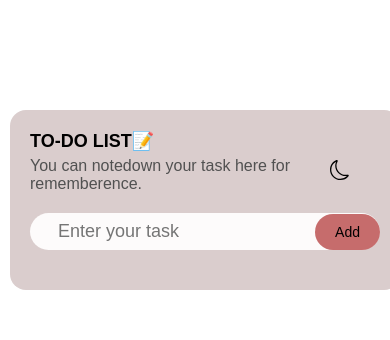
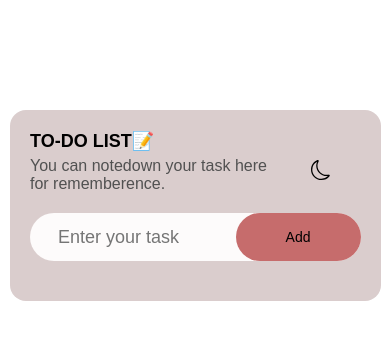
Before and after one commit to HariniSubramani/To-Do-List, a plain HTML site: page index.html in a window 390 px wide. Drawn offline with Linux system fonts and the light colour scheme.

Commit message:
fullrespnosive

```diff
--- a/style.css
+++ b/style.css
@@ -171,14 +171,25 @@ body {
    /* Media Query for Responsive Design */
 @media (max-width: 768px) {
     .container {
-        width: 100%;
+        width: 95%;
         padding: 10px;
+        margin-right: 10px;
     }
     .row input {
         padding: 8px;
     }
+    input {
+        width: 100%;
+        margin-left: 20px;
+        margin-right: 20px;
+        border: none;
+        outline: none;
+        font-size: 18px;
+
+        background-color: transparent;
+       }
     .btn {
-        padding: 10px 20px;
+
         font-size: 14px;
     }
-}
+ }
```
